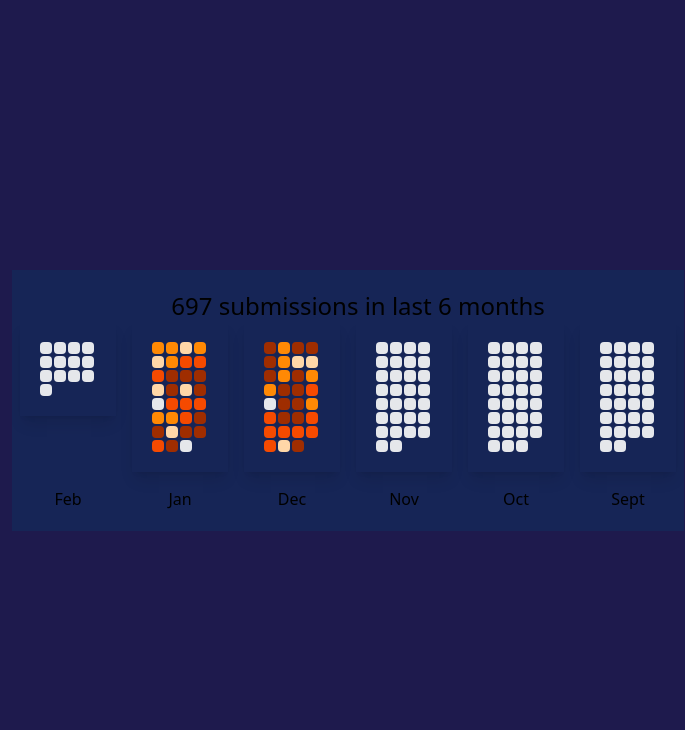
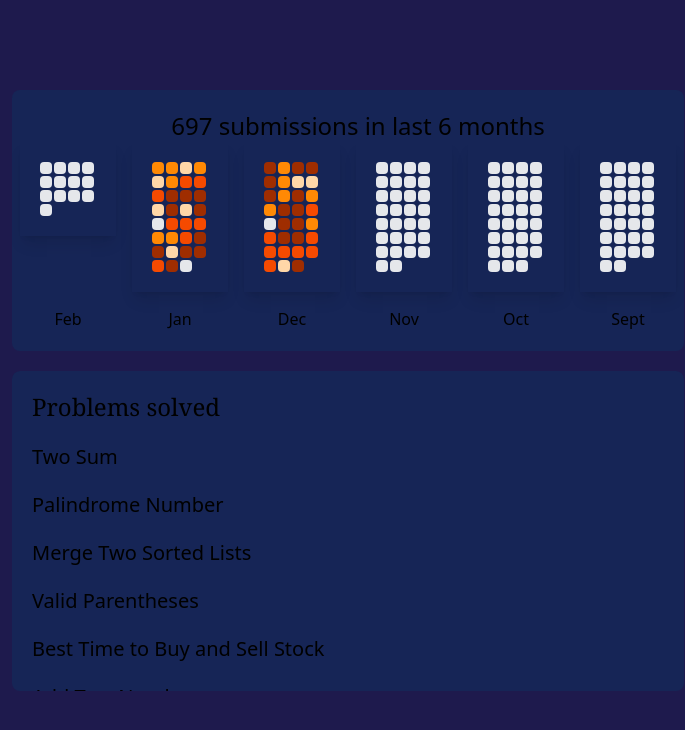
Before and after one commit to tanushachoudhary/GSCodes, a React (Vite) app in the folder frontend/gscode/: page /profile in a window 1280 px wide. Shown: the top 730 px of the page, without its empty margins (292-977 px from the left). Built offline with nearby package versions, Linux system fonts and the light colour scheme.

Commit message:
Problems solved done in profile section

```diff
--- /dev/null
+++ b/frontend/gscode/src/Components/ProfilePage/SolvedProblems/ListProblems.jsx
@@ -0,0 +1,18 @@
+import React from "react";
+import Problem from "./Problem";
+import Problems from "../../../assets/Data/Problems";
+
+function ListProblems(){
+    return(
+        <div className="flex flex-col bg-blue-950 w-2xl rounded-lg ">
+            <h1 className="text-black font-serif text-2xl pb-0 p-5">Problems solved</h1>
+            {
+                Problems.map((problem)=>(
+                    <Problem title={problem.title}/>
+                ))
+            }
+        </div>
+    )
+}
+
+export default ListProblems;
--- a/frontend/gscode/src/Components/ProfilePage/SolvedProblems/Problem.jsx
+++ b/frontend/gscode/src/Components/ProfilePage/SolvedProblems/Problem.jsx
@@ -0,0 +1,11 @@
+import React from "react";
+
+function Problem({title }){
+    return(
+        <div className="bg-blue-950 h-12 p-5">
+            <h1 className="text-black text-xl">{title}</h1>
+        </div>
+    )
+}
+
+export default Problem;
--- a/frontend/gscode/src/Pages/Profile.jsx
+++ b/frontend/gscode/src/Pages/Profile.jsx
@@ -1,6 +1,7 @@
 import React, { useEffect, useState } from "react";
 import HeatMapData from "../assets/Data/HeatmapStatic";
 import HeatMapBar from "../components/ProfilePage/HeatMap/HeatMapBar";
+import ListProblems from "../components/ProfilePage/SolvedProblems/ListProblems";
 
 const dummyUserData = {
     username:"",
@@ -16,11 +17,14 @@ function Profile(){
     },[]);
 
     return(
-        <div className="flex flex-col w-screen h-screen justify-center items-center bg-indigo-950">
+        <div className="flex flex-col w-full h-full justify-center items-center bg-indigo-950">
             <div className="flex flex-col w-5xl h-screen justify-center items-center p-10">
-                <div className="flex flex-col justify-center items-center py-5 bg-blue-950">
+                <div className="flex flex-col rounded-lg justify-center items-center py-5 bg-blue-950">
                     <h1 className="text-2xl font-medium ml-5">{submissions} submissions in last 6 months</h1>
                     <HeatMapBar/>
+                </div>
+                <div className="flex flex-col h-80 m-5 rounded-lg overflow-y-scroll no-scrollbar">
+                    <ListProblems/>
                 </div>
             </div>
         </div>
--- /dev/null
+++ b/frontend/gscode/src/assets/Data/Problems.js
@@ -0,0 +1,24 @@
+const Problems = [
+    // Easy problems
+    { id: 1, title: "Two Sum", difficulty: "Easy" },
+    { id: 2, title: "Palindrome Number", difficulty: "Easy" },
+    { id: 3, title: "Merge Two Sorted Lists", difficulty: "Easy" },
+    { id: 4, title: "Valid Parentheses", difficulty: "Easy" },
+    { id: 5, title: "Best Time to Buy and Sell Stock", difficulty: "Easy" },
+
+    // Medium problems
+    { id: 6, title: "Add Two Numbers", difficulty: "Medium" },
+    { id: 7, title: "Longest Substring Without Repeating Characters", difficulty: "Medium" },
+    { id: 8, title: "3Sum", difficulty: "Medium" },
+    { id: 9, title: "Binary Tree Zigzag Level Order Traversal", difficulty: "Medium" },
+    { id: 10, title: "Container With Most Water", difficulty: "Medium" },
+
+    // Hard problems
+    { id: 11, title: "Merge k Sorted Lists", difficulty: "Hard" },
+    { id: 12, title: "Trapping Rain Water", difficulty: "Hard" },
+    { id: 13, title: "N-Queens", difficulty: "Hard" },
+    { id: 14, title: "Word Ladder", difficulty: "Hard" },
+    { id: 15, title: "Median of Two Sorted Arrays", difficulty: "Hard" }
+  ];
+
+  export default Problems;
```
